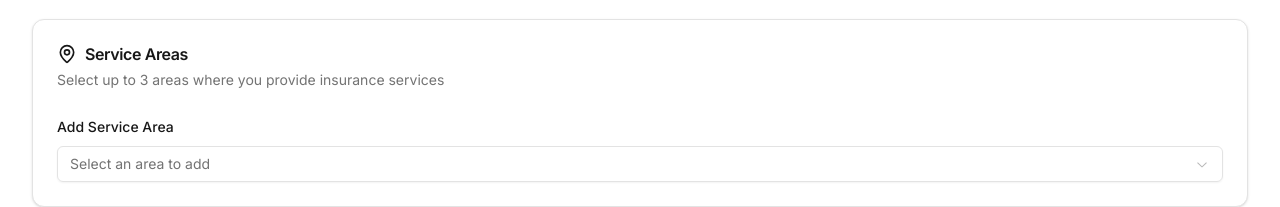
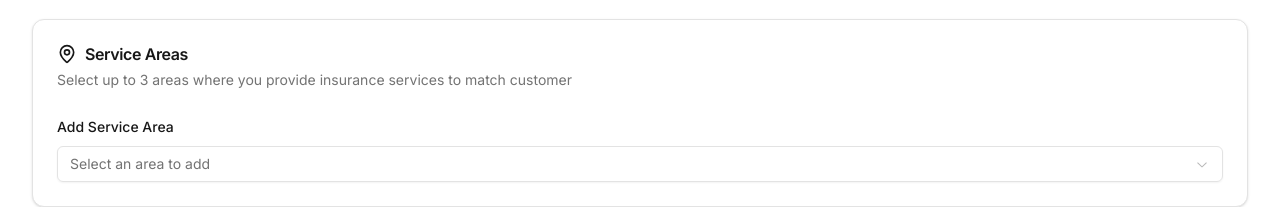
Before and after one commit to ronload/prinsur-demo, a Next.js app: page /en/agent/profile in a window 1280 px wide. Shown: the part 612-819 px from the top of the page. Built offline with nearby package versions, Linux system fonts and the light colour scheme.

Commit message:
feat: Adjust description

```diff
--- a/src/app/[locale]/agent/profile/page.tsx
+++ b/src/app/[locale]/agent/profile/page.tsx
@@ -342,8 +342,8 @@ export default function AgentProfilePage({ params }: AgentProfileProps) {
               </CardTitle>
               <CardDescription>
                 {locale === "en"
-                  ? "Select up to 3 areas where you provide insurance services"
-                  : "選擇最多 3 個您提供保險服務的地區"}
+                  ? "Select up to 3 areas where you provide insurance services to match customer"
+                  : "選擇最多 3 個您提供保險服務的地區以供客戶媒合"}
               </CardDescription>
             </CardHeader>
             <CardContent className="space-y-4">
```
